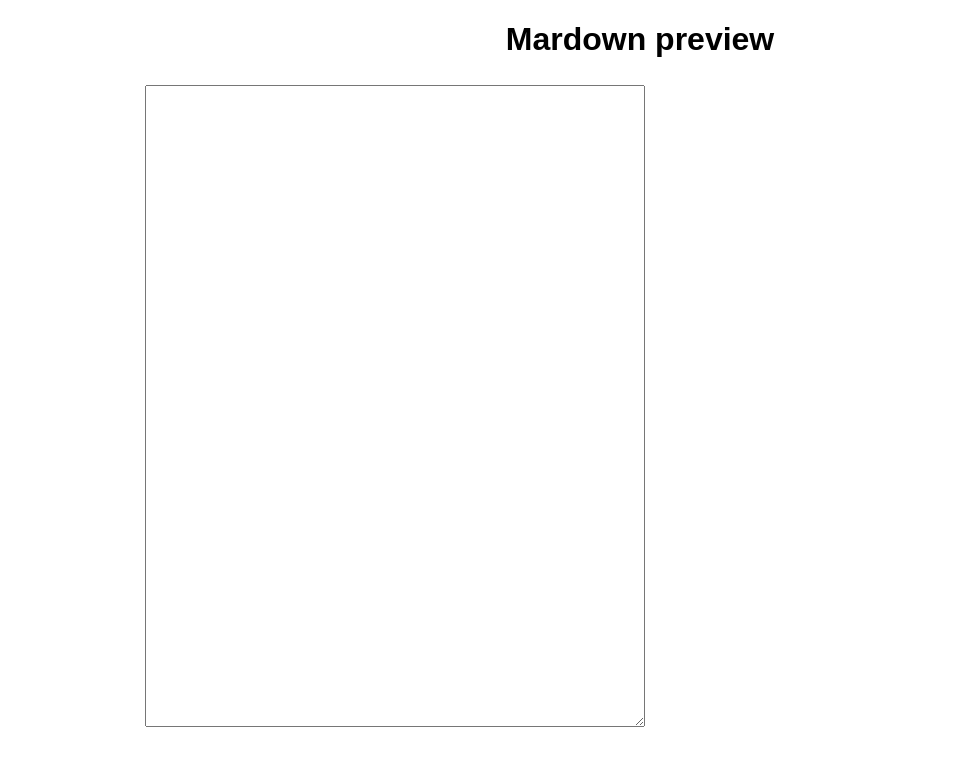
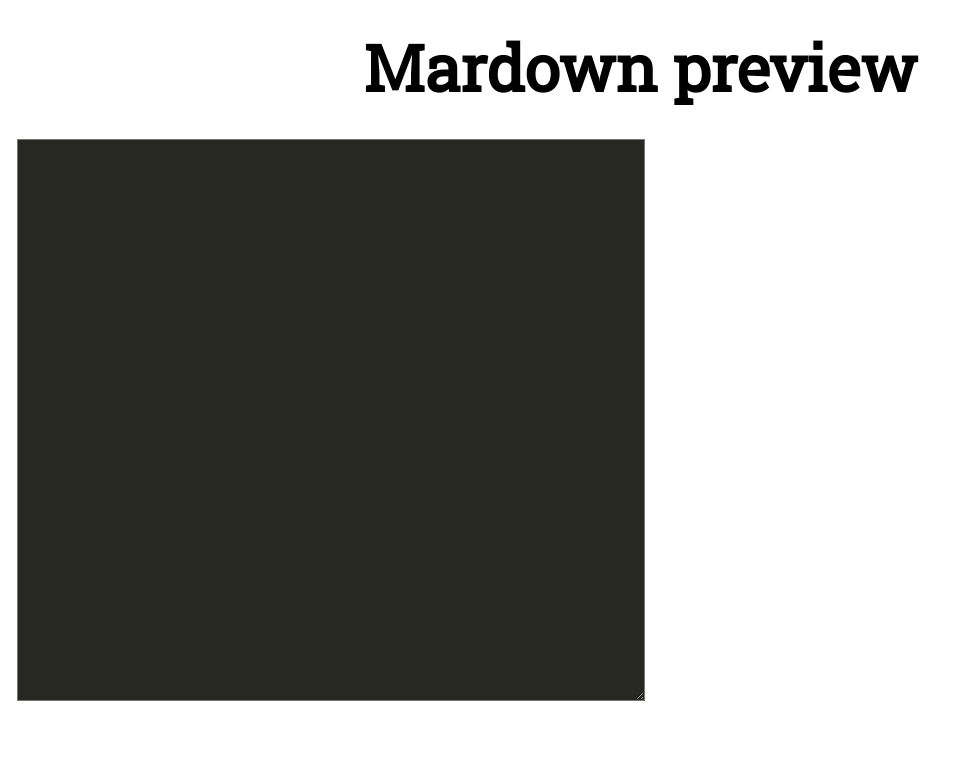
Before and after one commit to khacquyetdang/camperLeaderboard, a React (Create React App) app: page / in a window 1280 px wide. Shown: the top 766 px of the page, without its empty margins (0-965 px from the left). Built offline with nearby package versions, Linux system fonts and the light colour scheme; a small style sheet from the web is missing.

Commit message:
make the font roboto from google, specify the height of font

```diff
--- a/package.json
+++ b/package.json
@@ -3,6 +3,8 @@
   "version": "0.1.0",
   "private": true,
   "dependencies": {
+    "highlight": "^0.2.4",
+    "marked": "^0.3.6",
     "prism": "^4.1.2",
     "prismjs": "^1.6.0",
     "react": "^15.6.1",
--- a/src/App.js
+++ b/src/App.js
@@ -1,5 +1,5 @@
 import React, { Component } from 'react';
-import './styles/App.scss';
+import './styles/App.sass';
 import Prism from 'prismjs'
 
 class App extends Component {
@@ -13,6 +13,7 @@ class App extends Component {
 
     this.handleChange = this.handleChange.bind(this);
     this.CodeBlock = this.CodeBlock.bind(this);
+    this.getMarkdownText = this.getMarkdownText.bind(this);
   }
 
   handleChange(event) {
@@ -51,7 +52,7 @@ class App extends Component {
         </pre>
       )
     }
-  render() {
+  rendermarkdown() {
     var ReactMarkdown = require('react-markdown');
     return (
       <div className="App">
@@ -74,6 +75,41 @@ class App extends Component {
       </div>
     );
   }
+
+
+  getMarkdownText() {
+    var marked = require('marked');
+    var renderer = new marked.Renderer();
+    marked.setOptions({
+      highlight: function (code, language) {
+        return Prism.highlight(code, Prism.languages[language]);
+      }
+    });
+
+
+    var rawMarkup = marked(this.state.textMarkDownValue);
+    return { __html: rawMarkup };
+  }
+  render() {
+
+    return (
+      <div className="App">
+        <h1>Mardown preview</h1>
+        <div className="FlexContainer">
+          <div className="FlexItem">
+              <textarea className="mardownEditor"
+                value={this.state.textOriginValue }
+                onChange={this.handleChange}/>
+          </div>
+          <div className="FlexItem">
+            <div className="mardownResult"
+              dangerouslySetInnerHTML={this.getMarkdownText()}/>
+          </div>
+        </div>
+      </div>
+    );
+  }
+
 }
 
 export default App;
--- a/src/index.js
+++ b/src/index.js
@@ -1,6 +1,6 @@
 import React from 'react';
 import ReactDOM from 'react-dom';
-import './styles/index.scss';
+import './styles/index.sass';
 import App from './App';
 import registerServiceWorker from './registerServiceWorker';
 
--- /dev/null
+++ b/src/styles/App.sass
@@ -0,0 +1,58 @@
+@import url(http://fonts.googleapis.com/css?family=Roboto+Slab|Open+Sans:400italic,700italic,400,700);
+
+.App
+  text-align: center
+  font-family: 'Roboto Slab', serif
+  line-height: 1.5em
+  font-size: 32px
+.FlexContainer
+  display: flex
+  flex: 1
+  min-height: 500px
+  flex-direction: row
+
+.FlexItem
+  flex: 1
+  justify-content: flex-end
+  display: flex
+  min-width: 50%
+  max-width: 50%
+  max-height: 100%
+  min-height: 100%
+  margin: 5px
+  font-size: 40px
+  &:last-child
+    justify-content: flex-start
+
+
+
+.mardownEditor
+  max-width: 90%
+  min-width: 90%
+  max-height: 100%
+  min-height: 500px
+  font-size: 25px
+  padding: 30px
+  padding-left: 20px
+  background: #272822
+  color: #f8f8f2
+
+textarea
+  font-family: 'Open Sans', serif
+  line-height: 1.5em
+  font-size: 32px
+
+.mardownResult
+  max-width: 90%
+  min-width: 90%
+  max-height: 100%
+  min-height: 100%
+  font-size: 25px
+  text-align: left
+  padding: 30px
+  padding-left: 40px
+
+pre
+  background: #F8F8F8
+  border: 1px solid #ccc
+  padding: 15px;
--- a/src/styles/App.scss
+++ /dev/null
@@ -1,53 +0,0 @@
-.App {
-  text-align: center;
-}
-.FlexContainer {
-  display: flex;
-  flex:1;
-  min-height: 500px;
-  flex-direction: row;
-}
-
-.FlexItem {
-  flex: 1;
-  justify-content: flex-end;
-  display: flex;
-  min-width: 50%;
-  max-width: 50%;
-  max-height: 100%;
-  min-height: 100%;
-  margin: 5px;
-  font-size: 40px;
-  &:last-child {
-    justify-content: flex-start;
-  }
-}
-
-.mardownEditor
-{
-  max-width: 70%;
-  min-width: 70%;
-  max-height: 100%;
-  min-height: 500px;
-  font-size: 25px;
-  padding: 30px;
-  padding-left: 20px;
-}
-
-.mardownResult {
-  max-width: 70%;
-  min-width: 70%;
-  max-height: 100%;
-  min-height: 100%;
-  font-family: Georgia, Palatino, 'Palatino Linotype', Times, 'Times New Roman', serif;
-  font-size: 25px;
-  line-height: 1.5em;
-  text-align: left;
-  padding: 30px;
-  padding-left: 40px;
-}
-
-pre[class*="language-"] {
-    background: #696969;
-    border: 1px solid #ccc;
-}
--- /dev/null
+++ b/src/styles/index.sass
@@ -0,0 +1,4 @@
+body
+  margin: 0
+  padding: 0
+  font-family: sans-serif
--- a/src/styles/index.scss
+++ /dev/null
@@ -1,5 +0,0 @@
-body {
-  margin: 0;
-  padding: 0;
-  font-family: sans-serif;
-}
--- a/webpack.config.js
+++ b/webpack.config.js
@@ -21,7 +21,7 @@ module.exports = {
               exclude: /node_modules/
             },
             {
-                test: /\.scss$/,
+                test: /\.sass$/,
                 loaders: ['style-loader', 'css-loader', 'sass-loader']
             }
         ]
```
